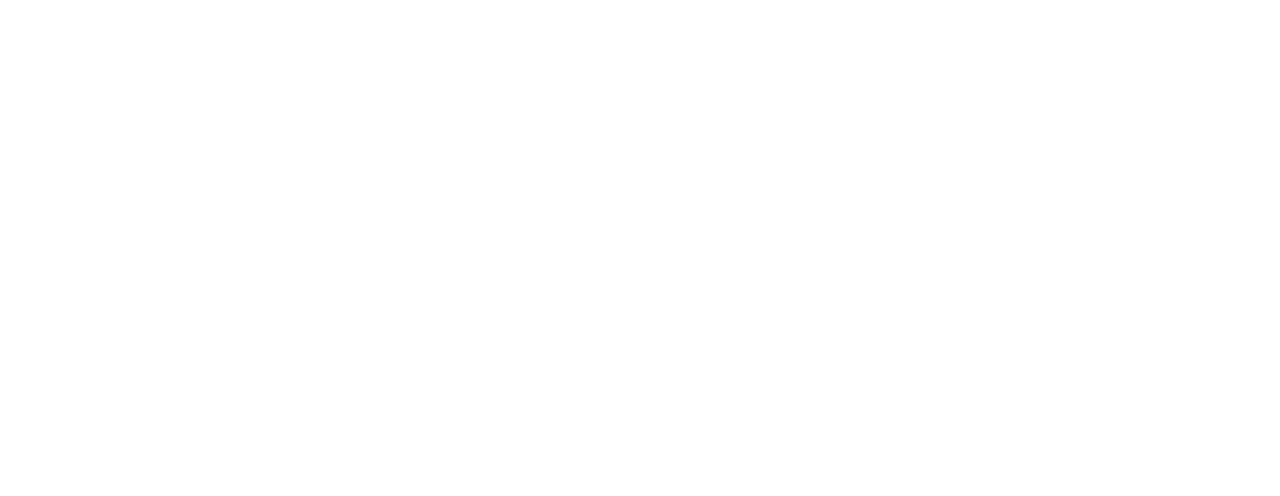
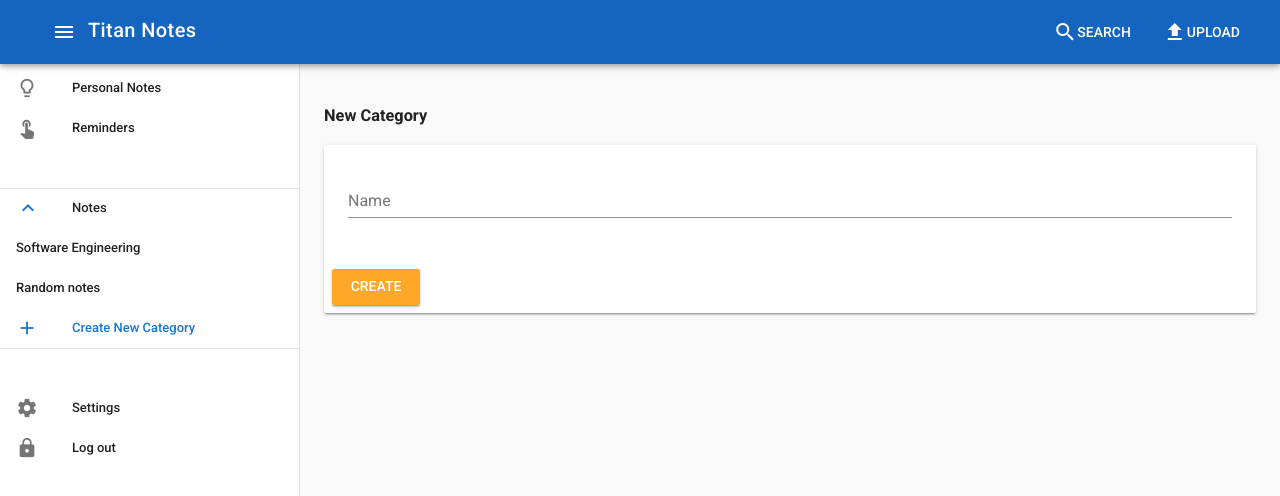
Before and after one commit to beaubadilla/CPSC-362-Front-End, a Vue app: page /#/NewCategory in a window 1280 px wide. Shown: the top 496 px of the page. Built offline with nearby package versions, Linux system fonts and the light colour scheme.

Commit message:
partial implementation of create label button

```diff
--- /dev/null
+++ b/src/components/NewCategory.vue
@@ -0,0 +1,25 @@
+<template>
+    <v-container>
+        <h3 class="my-3">New Category</h3>
+        <v-card>
+
+            <v-container fluid>
+              <v-layout column>
+                <v-flex xs8>
+                  <v-text-field
+                    name="input-1"
+                    label="Name"
+                    id="testing"
+                  ></v-text-field>
+                </v-flex>
+              </v-layout>
+             </v-container>
+
+            <v-card-actions>
+              <v-btn color="orange lighten-1" dark>Create</v-btn>
+            </v-card-actions>
+
+
+        </v-card>
+    </v-container>
+</template>
--- a/src/components/Toolbar.vue
+++ b/src/components/Toolbar.vue
@@ -88,38 +88,6 @@
     </v-toolbar>
     <v-content>
       <router-view/>
-
-      <v-layout row justify-center>
-        <v-btn color="blue" flat @click.stop="newCategory = true">Create New Category</v-btn>
-        <v-dialog v-model="newCategory" max-width="500px">
-          <v-card>
-            <v-card-title>
-              New Category
-            </v-card-title>
-            <v-container fluid>
-              <v-layout column>
-                <v-flex xs4>
-                  <v-subheader>Enter category name</v-subheader>
-                </v-flex>
-                <v-flex xs8>
-                  <v-text-field
-                    name="input-1"
-                    label="Name"
-                    id="testing"
-                  ></v-text-field>
-                </v-flex>
-              </v-layout>
-             </v-container>
-            <v-card-actions>
-              <v-btn color="red" flat @click.stop="newCategory=false">Close</v-btn>
-            </v-card-actions>
-            <v-card-actions>
-              <v-btn color="primary" dark @click.stop="newCategory=false">Create</v-btn>
-            </v-card-actions>
-          </v-card>
-        </v-dialog>
-      </v-layout>
-
     </v-content>
   </v-app>
 </template>
@@ -127,7 +95,6 @@
 <script>
 export default {
   data: () => ({
-    newCategory: false,
     dialog: false,
     drawer: null,
     items: [
@@ -142,7 +109,7 @@
         children: [
           { href: '/examplecard', text: 'Software Engineering' },
           { href: '/NotesExample', text: 'Random notes' },
-          { icon: 'add', text: 'Create label' }
+          { href: '/NewCategory', icon: 'add', text: 'Create New Category' },
         ]
       },
       { divider: true },
--- a/src/router/index.js
+++ b/src/router/index.js
@@ -6,6 +6,7 @@
 import Toolbar from '@/components/Toolbar'
 import Examplecard from '@/components/examplecard'
 import NotesExample from '@/components/NotesExample'
+import NewCategory from '@/components/NewCategory'
 import Logout from '@/components/Logout'
 
 Vue.use(Router)
@@ -36,6 +37,11 @@
           path: '/NotesExample',
           name: 'NotesExample',
           component: NotesExample
+        },
+        {
+          path: '/NewCategory',
+          name: 'NewCategory',
+          component: NewCategory
         }
       ]
     },
```
